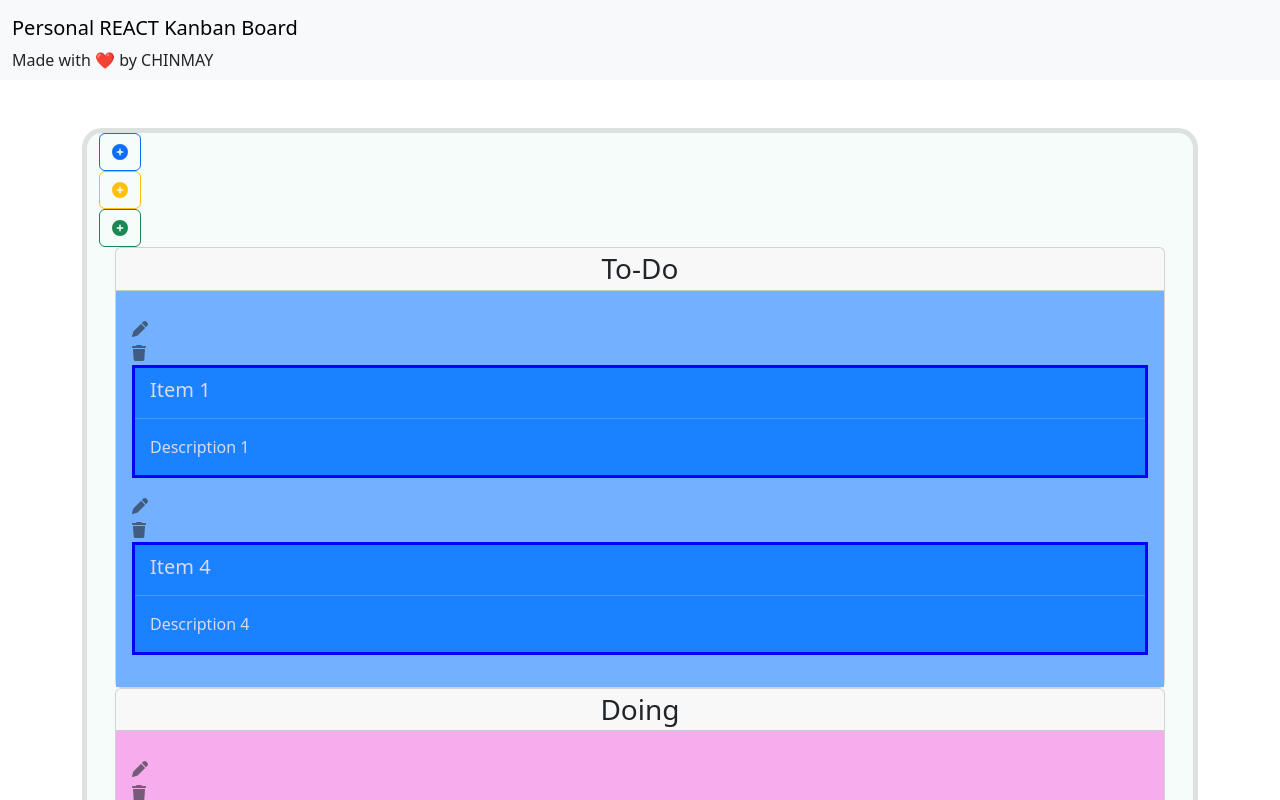
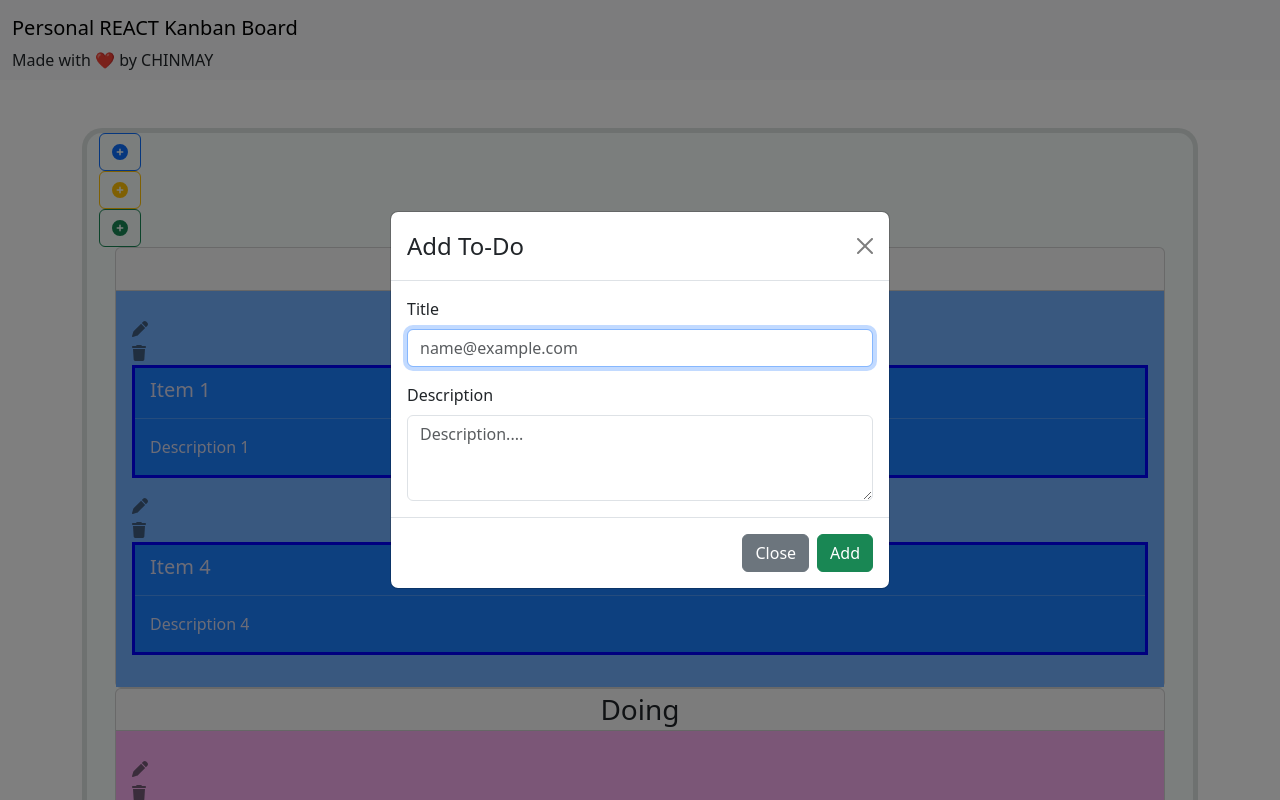
Before and after one commit to Chinmay019/React-Kanban-Board, a React (Vite) app: page / in a window 1280 px wide. Both pictures are taken after a click on the button 120 px from the left and 152 px from the top of the page. Shown: the top 800 px of the page. Built offline with nearby package versions, Linux system fonts and the light colour scheme.

Commit message:
modal hooked up for edit delete and add

```diff
--- a/src/components/board/Board.tsx
+++ b/src/components/board/Board.tsx
@@ -6,6 +6,8 @@ import { DragDropContext } from 'react-beautiful-dnd';
 import { deleteItemById, findItemByID } from '../../utils/helper';
 import { FontAwesomeIcon } from "@fortawesome/react-fontawesome";
 import { faCirclePlus } from "@fortawesome/free-solid-svg-icons";
+import Modal from "../modal/CustomModal";
+import CustomModal from "../modal/CustomModal";
 
 const initial: Array<ItemProps> = [
     {
@@ -42,6 +44,8 @@ export default function Board () {
     const [todoTasks, setTodoTasks] = useState<ItemProps[]>([]);
     const [doingTasks, setDoingTasks] = useState<ItemProps[]>([]);
     const [doneTasks, setDoneTasks] = useState<ItemProps[]>([]);
+    const [showAddModal, setShowAddModal] = useState(false);
+    const [categoryClicked, setCategoryClicked] = useState('');
 
     useEffect(() => {
         setTodoTasks(() => {
@@ -101,18 +105,27 @@ export default function Board () {
             <div className="main-board">
                 <div className="container grid gap-2 sm:grid-cols-3 box-border mt-6">
                     <div className="flex justify-content-center">
-                        <button className="btn btn-outline-primary rounded-full" aria-label="Add To-Do Task" title="Add To-Do Task">
-                            <FontAwesomeIcon icon= { faCirclePlus } />
+                        <button className="btn btn-outline-primary rounded-full" aria-label="Add To-Do Task" title="Add To-Do Task" onClick={ () => {
+                            setShowAddModal(true);
+                            setCategoryClicked("1");
+                        } }>
+                            <FontAwesomeIcon icon={ faCirclePlus } />
                         </button>
                     </div>
                     <div className="flex justify-content-center" aria-label="Add Doing Task" title="Add Doing Task">
-                        <button className="btn btn-outline-warning rounded-full" >
-                        <FontAwesomeIcon icon= { faCirclePlus } />
+                        <button className="btn btn-outline-warning rounded-full" onClick={ () => {
+                            setShowAddModal(true);
+                            setCategoryClicked("2");
+                        } }>
+                            <FontAwesomeIcon icon={ faCirclePlus } />
                         </button>
                     </div>
                     <div className="flex justify-content-center" aria-label="Add Done Task" title="Add Done Task">
-                        <button className="btn btn-outline-success rounded-full">
-                        <FontAwesomeIcon icon= { faCirclePlus } />
+                        <button className="btn btn-outline-success rounded-full" onClick={ () => {
+                            setShowAddModal(true);
+                            setCategoryClicked("3");
+                        } }>
+                            <FontAwesomeIcon icon={ faCirclePlus } />
                         </button>
                     </div>
                 </div>
@@ -126,6 +139,7 @@ export default function Board () {
                     <div className="min-h-[100px] rounded-lg min-w-[150px]">
                         <List title="Done" category="3" items={ doneTasks } index={ 3 } />
                     </div>
+                    <CustomModal show={ showAddModal } close={ () => setShowAddModal(false) } category={ categoryClicked } operation="add" />
                 </div>
             </div>
         </DragDropContext>
--- a/src/components/item/Item.tsx
+++ b/src/components/item/Item.tsx
@@ -3,12 +3,16 @@ import "./Item.css";
 import { FontAwesomeIcon } from "@fortawesome/react-fontawesome";
 import { faPen, faTrash } from "@fortawesome/free-solid-svg-icons";
 import { Draggable } from "react-beautiful-dnd";
+import CustomModal from "../modal/CustomModal";
+import { useState } from "react";
 
 interface ListProps {
     item: ItemProps,
 }
 
 export const Item = (props: ListProps) => {
+    const [showDeleteModal, setShowDeleteModal] = useState(false);
+    const [showEditModal, setShowEditModal] = useState(false);
     console.log(props)
     const itemName: string = props.item.title;
     const itemDescription: string = props.item.description;
@@ -35,20 +39,20 @@ export const Item = (props: ListProps) => {
                         ref={ provided.innerRef }
                         { ...provided.draggableProps }
                         { ...provided.dragHandleProps }
-                        // isDragging={ snapshot.isDragging }
+                    // isDragging={ snapshot.isDragging }
                     >
                         <div className="flex">
                             <div className="action-items">
-                                <div className="edit-action">
+                                <div className="edit-action" onClick={() => setShowEditModal(true)}>
                                     <FontAwesomeIcon icon={ faPen } />
                                 </div>
-                                <div className="delete-action" onClick={ () => {
-                                    if (confirm("Are you sure you want to delete?")) {
-                                        console.log(props.item.id);
-                                    }
-                                } }>
+                                <div className="delete-action" onClick={ () => setShowDeleteModal(true)
+                                }
+                                >
                                     <FontAwesomeIcon icon={ faTrash } />
                                 </div>
+                                <CustomModal show={showDeleteModal} close={() => setShowDeleteModal(false)} item={props.item} operation="delete" />
+                                <CustomModal show={showEditModal} close={() => setShowEditModal(false)} item={props.item} operation="edit" />
                             </div>
                             <div className="grow mb-3">
                                 <div className={ `${itemClass} rounded-lg` }>
--- /dev/null
+++ b/src/components/modal/CustomModal.tsx
@@ -0,0 +1,192 @@
+import { ItemProps } from "../../models/Types";
+import { useState } from 'react';
+import { Form } from "react-bootstrap";
+import Button from 'react-bootstrap/Button';
+import Modal from 'react-bootstrap/Modal';
+
+interface DeleteModalProps {
+    show: boolean,
+    close: () => void,
+    operation: string,
+    item?: ItemProps,
+}
+
+interface AddModalProps {
+    category: string,
+    show: boolean,
+    close: () => void,
+    operation?: string,
+    item?: ItemProps,
+
+}
+
+interface EditModalProps {
+    category: string,
+    show: boolean,
+    close: () => void,
+    operation?: string,
+    item?: ItemProps,
+}
+
+const DeleteDialog = (props: DeleteModalProps) => {
+    return (
+        <>
+            <Modal
+                show={ props.show }
+                onHide={ props.close }
+                backdrop="static"
+                keyboard={ false }
+                centered
+            >
+                <Modal.Header closeButton>
+                    <Modal.Title>Confirmation</Modal.Title>
+                </Modal.Header>
+                <Modal.Body>
+                    Are you sure you want to delete this item with title { props.item?.title }?
+                </Modal.Body>
+                <Modal.Footer>
+                    <Button variant="secondary" onClick={ () => props.close() }>
+                        Close
+                    </Button>
+                    <Button variant="danger">Yes, Delete</Button>
+                </Modal.Footer>
+            </Modal>
+        </>
+    );
+}
+
+const EditDialog = (props: EditModalProps) => {
+    const [updatedTitle, setUpdatedTitle] = useState(props.item?.title || '');
+    const [updatedDescription, setUpdatedDescription] = useState(props.item?.description || '');
+
+    const editTitleOnChangeHandler = (e, item) => {
+        e.preventDefault();
+        console.log(item);
+        console.log(e.target.value);
+        setUpdatedTitle(e.target.value);
+    }
+
+    const editDescriptionOnChangeHandler = (e, item) => {
+        e.preventDefault();
+        console.log(item);
+        console.log(e.target.value);
+        setUpdatedDescription(e.target.value);
+    }
+
+    return (
+        <>
+            <Modal
+                show={ props.show }
+                onHide={ props.close }
+                backdrop="static"
+                keyboard={ false }
+                centered
+            >
+                <Modal.Header closeButton>
+                    <Modal.Title>Confirmation</Modal.Title>
+                </Modal.Header>
+                <Form>
+                    <Form.Group className="m-3" controlId="exampleForm.ControlInput1">
+                        <Form.Label>Title</Form.Label>
+                        <Form.Control
+                            type="input"
+                            placeholder="name@example.com"
+                            value={ updatedTitle }
+                            autoFocus
+                            onChange={ (e) => editTitleOnChangeHandler(e, props.item) }
+                        />
+                    </Form.Group>
+                    <Form.Group
+                        className="m-3"
+                        controlId="exampleForm.ControlTextarea1"
+                    >
+                        <Form.Label>Description</Form.Label>
+                        <Form.Control as="textarea" placeholder="Description...." rows={ 3 } value={ updatedDescription } onChange={ (e) => editDescriptionOnChangeHandler(e, props.item) } />
+                    </Form.Group>
+                </Form>
+                <Modal.Footer>
+                    <Button variant="secondary" onClick={ () => props.close() }>
+                        Close
+                    </Button>
+                    <Button variant="warning">Save changes</Button>
+                </Modal.Footer>
+            </Modal>
+        </>
+    );
+}
+
+const AddDialog = (props: AddModalProps) => {
+    const modalHeader = `Add ` + (props.category == "2" ? `Doing` : props.category == "3" ? `Done` : `To-Do`);
+    const [title, setTitle] = useState('');
+    const [description, setDescription] = useState('');
+    console.log(props);
+
+    const editTitleOnChangeHandler = (e) => {
+        e.preventDefault();
+        // console.log(item);
+        console.log(e.target.value);
+        setTitle(e.target.value);
+    }
+
+    const editDescriptionOnChangeHandler = (e) => {
+        e.preventDefault();
+        // console.log(item);
+        console.log(e.target.value);
+        setDescription(e.target.value);
+    }
+
+    return (
+        <>
+            <Modal
+                show={ props.show }
+                onHide={ props.close }
+                backdrop="static"
+                keyboard={ false }
+                centered
+            >
+                <Modal.Header closeButton>
+                    <Modal.Title>{ modalHeader }</Modal.Title>
+                </Modal.Header>
+                <Form>
+                    <Form.Group className="m-3" controlId="exampleForm.ControlInput1">
+                        <Form.Label>Title</Form.Label>
+                        <Form.Control
+                            type="input"
+                            placeholder="name@example.com"
+                            value={ title }
+                            autoFocus
+                            onChange={ (e) => editTitleOnChangeHandler(e) }
+                        />
+                    </Form.Group>
+                    <Form.Group
+                        className="m-3"
+                        controlId="exampleForm.ControlTextarea1"
+                    >
+                        <Form.Label>Description</Form.Label>
+                        <Form.Control as="textarea" placeholder="Description...." rows={ 3 } value={ description } onChange={ (e) => editDescriptionOnChangeHandler(e) } />
+                    </Form.Group>
+                </Form>
+                <Modal.Footer>
+                    <Button variant="secondary" onClick={ () => {
+                        props.close();
+                        setTitle('');
+                        setDescription('');
+                    } }>
+                        Close
+                    </Button>
+                    <Button variant="success">Add</Button>
+                </Modal.Footer>
+            </Modal>
+        </>
+    )
+}
+
+export default function CustomModal (props: any) {
+    console.log(props);
+    switch (props.operation) {
+        case "edit": return EditDialog(props);
+        case "add": return AddDialog(props);
+        case "delete": return DeleteDialog(props);
+        default: return null;
+    }
+}
```
Also changed, not shown: src/components/modal/Modal.css (added).
